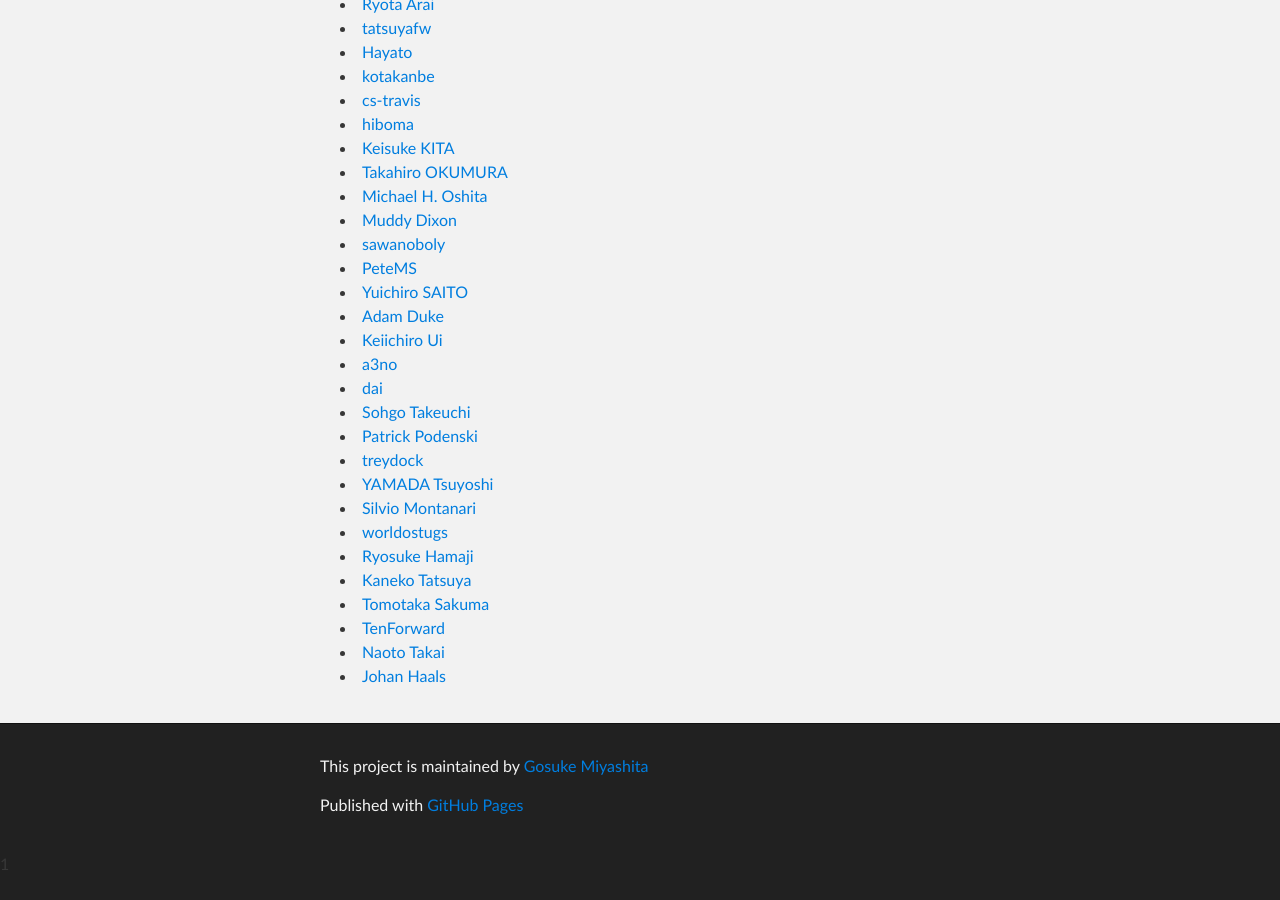
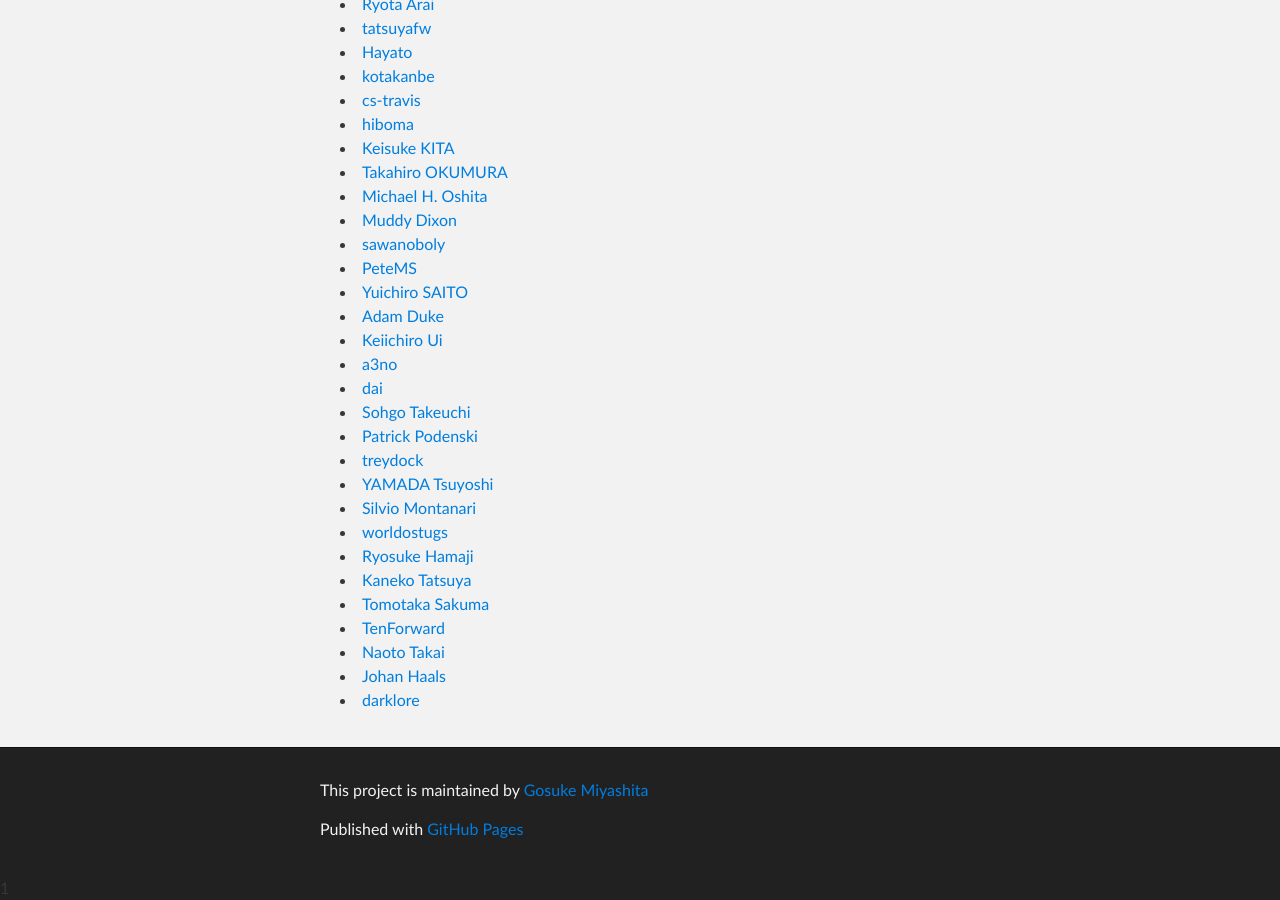
Before and after one commit to serverspec/serverspec.github.io, a Jekyll site: the page built from contributors.md, in a window 1280 px wide and 900 px high, scrolled down 1020 px. Built offline with Jekyll 4.4.1, drawn with Linux system fonts in a browser that asks for light colours; Markdown is read by kramdown in place of the engine named in the settings; before the commit the page ends 1896 px from its top, so only the background shows below that.

Commit message:
Add a contributor

```diff
--- a/contributors.md
+++ b/contributors.md
@@ -60,3 +60,4 @@ title: Contributors
  * [TenForward](https://github.com/tenforward)
  * [Naoto Takai](https://github.com/takai)
  * [Johan Haals](https://github.com/JHaals)
+ * [darklore](https://github.com/darklore)
```
